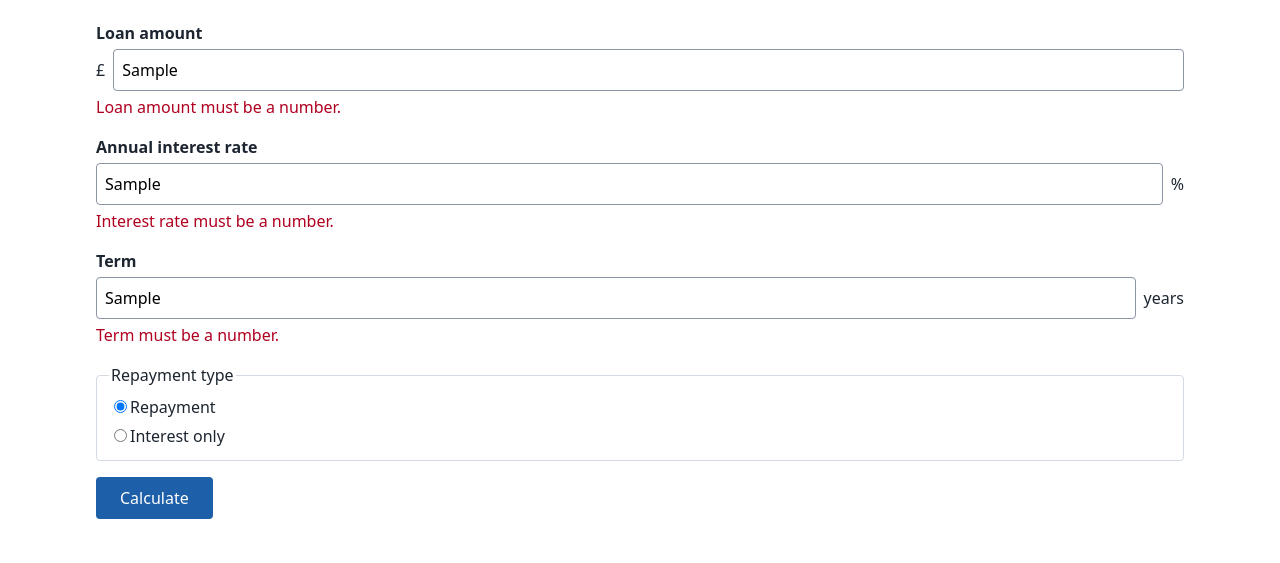
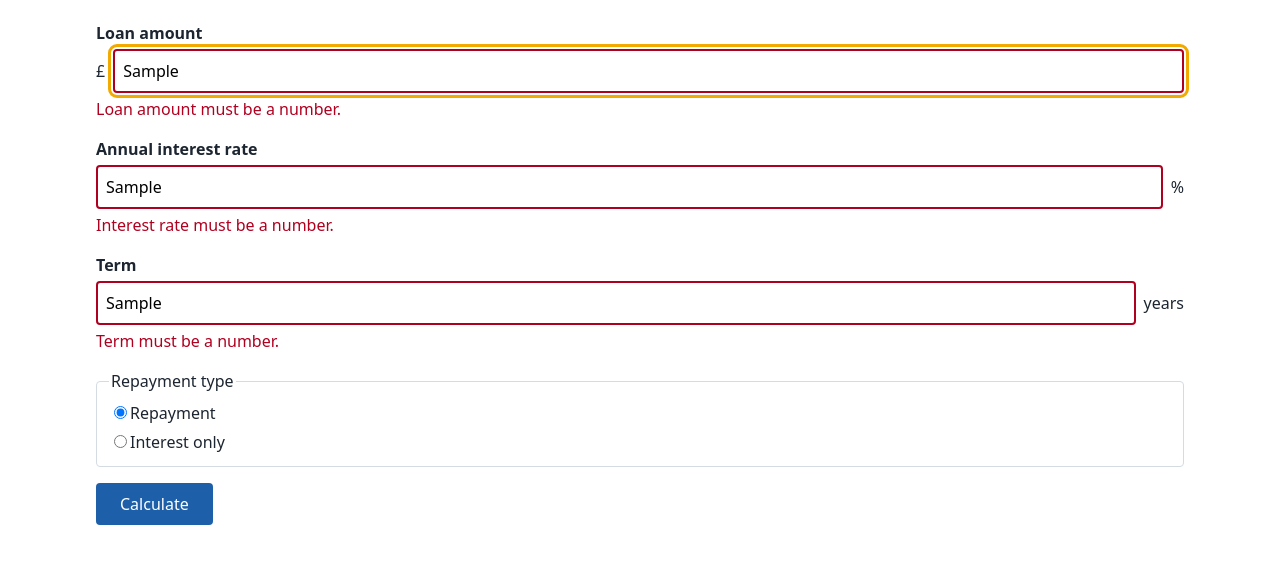
Before and after one commit to umar-ayaz/umar-ayaz-calculator, a website built with Vite: page index.html in a window 1280 px wide. Both pictures are taken after typing "Sample", "Sample", "Sample" into the empty fields and a click on the button "Calculate". Shown: the part 83-646 px from the top of the page. Built offline with nearby package versions, Linux system fonts and the light colour scheme.

Commit message:
Move focus to the first error and announce results and errors
On an invalid Calculate, focus goes to the first field with a message. Each input is described by its message (aria-describedby) and marked aria-invalid, with a red border so it is not only a colour. A new monthly payment is announced from a polite live region, and a visually hidden alert reads a summary of every message. Tab order follows the screen and Enter already calculates. Covers S-12 and S-13.

Co-Authored-By: Claude Sonnet 5.5 <noreply@anthropic.com>

```diff
--- a/src/style.css
+++ b/src/style.css
@@ -15,9 +15,15 @@ h1 { margin: 0 0 1.5rem; }
 .field label { display: block; font-weight: 600; margin-bottom: 0.25rem; }
 .box { display: flex; align-items: center; gap: 0.5rem; }
 .box input { flex: 1; font: inherit; padding: 0.5rem; border: 1px solid #8a94a3; border-radius: 4px; }
+.box input[aria-invalid="true"] { border-color: var(--error); border-width: 2px; }
 fieldset { border: 1px solid var(--line); border-radius: 4px; }
 .radio { display: block; padding: 0.15rem 0; }
 .error { color: var(--error); margin: 0.25rem 0 0; }
 button { font: inherit; padding: 0.55rem 1.5rem; color: #fff; background: var(--accent); border: 0; border-radius: 4px; cursor: pointer; }
+:focus-visible { outline: 3px solid #f2a900; outline-offset: 2px; }
 .result { margin-top: 1.5rem; font-size: 1.25rem; }
 .result p { margin: 0.25rem 0; }
+
+
+
+.visually-hidden { position: absolute; width: 1px; height: 1px; margin: -1px; padding: 0; overflow: hidden; clip: rect(0 0 0 0); white-space: nowrap; border: 0; }
--- a/src/ui/app.ts
+++ b/src/ui/app.ts
@@ -1,4 +1,5 @@
 import { calculate } from "../engine/calculate";
+import { errorSummary } from "../engine/messages";
 import { validate, type Field, type RawInputs } from "../engine/validate";
 import { formatMoney } from "../format";
 
@@ -32,6 +33,9 @@ function textField(
     autocomplete: "off",
   });
   const error = el("p", { id: `${field}-error`, className: "error" });
+  // The message is read as part of the field (S-13). It is empty until there
+  // is something to say, and an empty description reads as nothing.
+  input.setAttribute("aria-describedby", error.id);
   const affix = (text: string) => {
     const span = el("span", { className: "affix" }, text);
     span.setAttribute("aria-hidden", "true");
@@ -45,7 +49,7 @@ function textField(
   return { row, input, error };
 }
 
-/** Builds the form inside `root` and wires it up. Holds no calculation logic. */
+/** Builds the page inside `root` and wires it up. Holds no calculation logic. */
 export function mount(root: HTMLElement): void {
   const inputs = {} as Record<Field, HTMLInputElement>;
   const errors = {} as Record<Field, HTMLElement>;
@@ -76,8 +80,29 @@ export function mount(root: HTMLElement): void {
     el("button", { type: "submit" }, "Calculate"),
   );
 
+  // The headline figures are a polite live region, so a new payment is read
+  // out on its own (S-13).
   const result = el("div", { className: "result" });
-  root.append(el("h1", {}, "Mortgage calculator"), form, result);
+  result.setAttribute("role", "status");
+  result.setAttribute("aria-atomic", "true");
+  // Heard, not seen (S-13): the summary of every error message.
+  const summary = el("div", { className: "visually-hidden" });
+  summary.setAttribute("role", "alert");
+
+  root.append(
+    el("h1", {}, "Mortgage calculator"),
+    el("section", {}, form, result, summary),
+  );
+
+  function clearResult(): void {
+    result.replaceChildren();
+    summary.replaceChildren();
+  }
+
+  function clearError(field: Field): void {
+    errors[field].textContent = "";
+    inputs[field].removeAttribute("aria-invalid");
+  }
 
   function figure(label: string, pence: number): HTMLElement {
     return el("p", {}, `${label} `, el("strong", {}, formatMoney(pence)));
@@ -87,13 +112,14 @@ export function mount(root: HTMLElement): void {
   // once, and an edited field loses its own message. Nothing is checked until
   // Calculate (S-5, S-10).
   form.addEventListener("input", (event) => {
-    result.replaceChildren();
+    clearResult();
     const edited = FIELDS.find(({ field }) => field === (event.target as HTMLElement).id);
-    if (edited) errors[edited.field].textContent = "";
+    if (edited) clearError(edited.field);
   });
 
   form.addEventListener("submit", (event) => {
     event.preventDefault();
+    clearResult();
     const raw: RawInputs = {
       loanAmount: inputs.loanAmount.value,
       interestRate: inputs.interestRate.value,
@@ -101,14 +127,28 @@ export function mount(root: HTMLElement): void {
       repaymentType: form.querySelector<HTMLInputElement>("input[name=repaymentType]:checked")!
         .value as RawInputs["repaymentType"],
     };
+    const checked = validate(raw);
 
-    result.replaceChildren();
-    const checked = validate(raw);
-    for (const { field } of FIELDS) {
-      errors[field].textContent = checked.ok ? "" : (checked.errors[field] ?? "");
+    if (!checked.ok) {
+      const messages: string[] = [];
+      let first: HTMLInputElement | undefined;
+      for (const { field } of FIELDS) {
+        const message = checked.errors[field];
+        if (message === undefined) {
+          clearError(field);
+          continue;
+        }
+        errors[field].textContent = message;
+        inputs[field].setAttribute("aria-invalid", "true");
+        messages.push(message);
+        first ??= inputs[field];
+      }
+      summary.textContent = errorSummary(messages);
+      first?.focus();
+      return;
     }
-    if (!checked.ok) return;
 
+    for (const { field } of FIELDS) clearError(field);
     const outcome = calculate(checked.inputs);
     result.append(figure("Monthly payment", outcome.monthlyPence));
     if (outcome.type === "interestOnly") {
```
